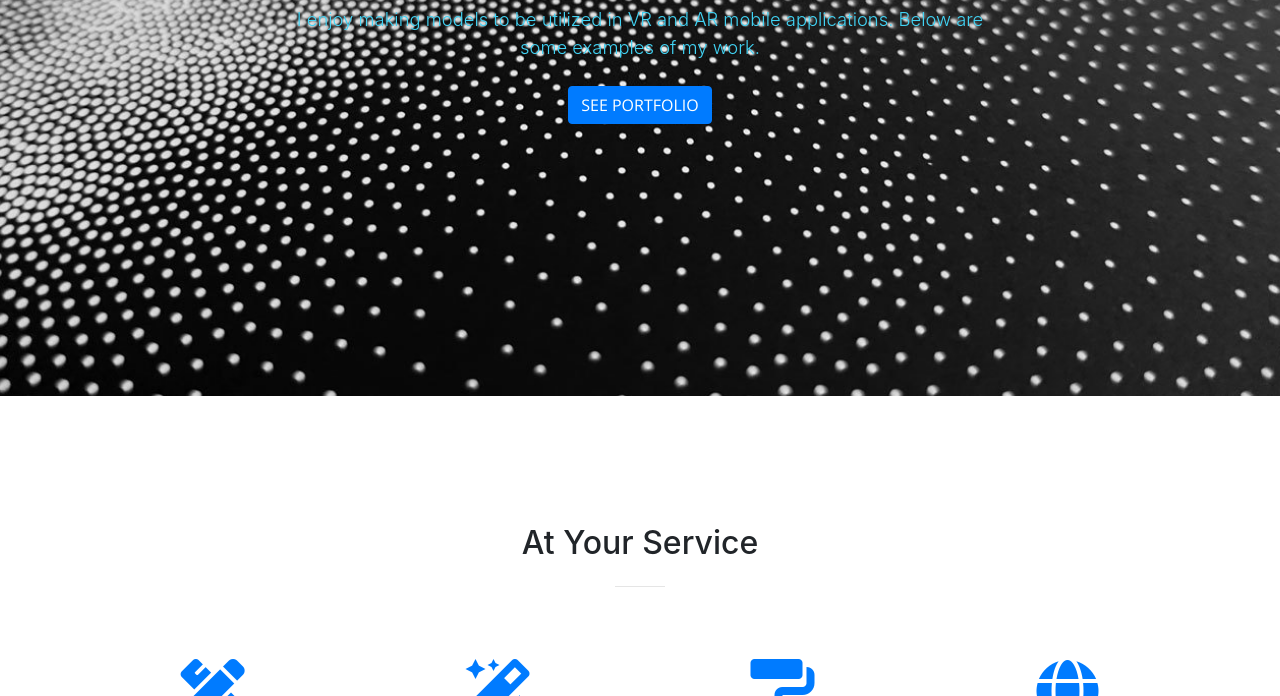
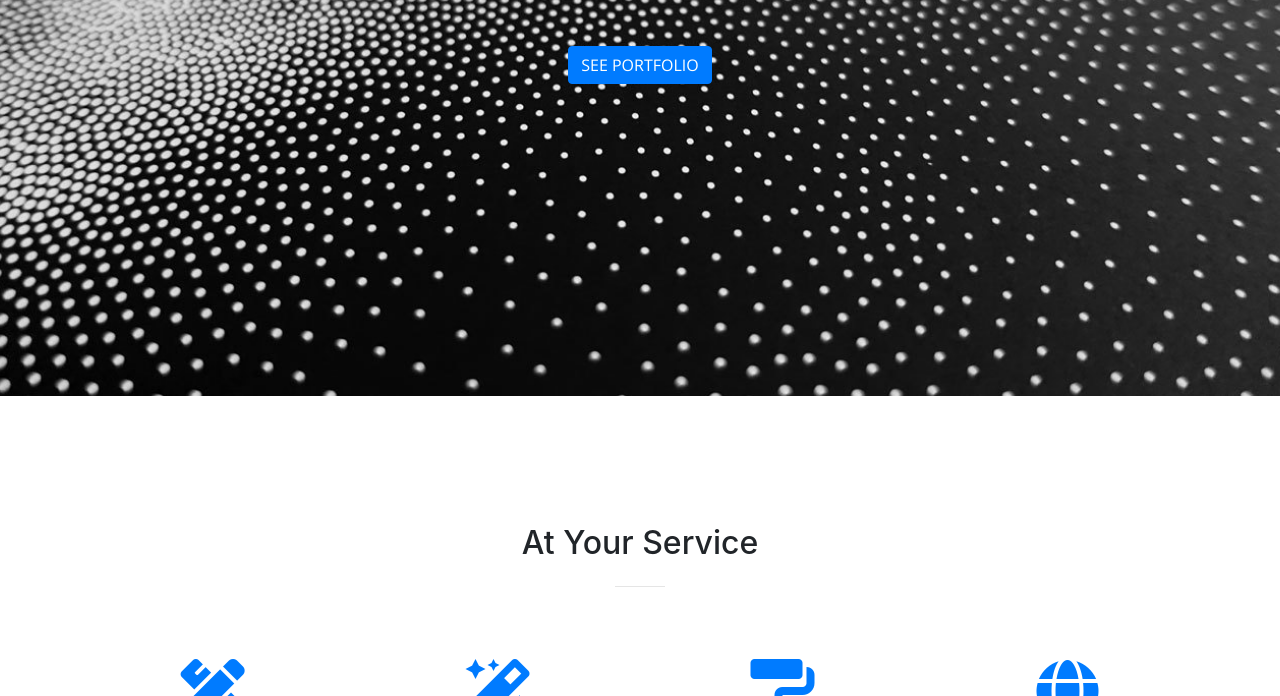
Before and after one commit to gbrotan21/Portfolio, a website with bundled scripts: page index.html in a window 1280 px wide. Shown: the part 404-1100 px from the top of the page. Built offline with nearby package versions, Linux system fonts and the light colour scheme.

Commit message:
Deleted Text

```diff
--- a/index.html
+++ b/index.html
@@ -63,11 +63,6 @@
 					<hr>
 				</div>
 				<div class="col-lg-8 mx-auto">
-					<center>
-						<div class="w3-panel">
-							<p class="text-faded mb-4">I enjoy making models to be utilized in VR and AR mobile applications. Below are some examples of my work.</p>
-						</div>
-					</center>
 					<a class="btn btn-primary btn-xl js-scroll-trigger" href="#portfolio">See Portfolio</a>
 				</div>
 			</div>
```
